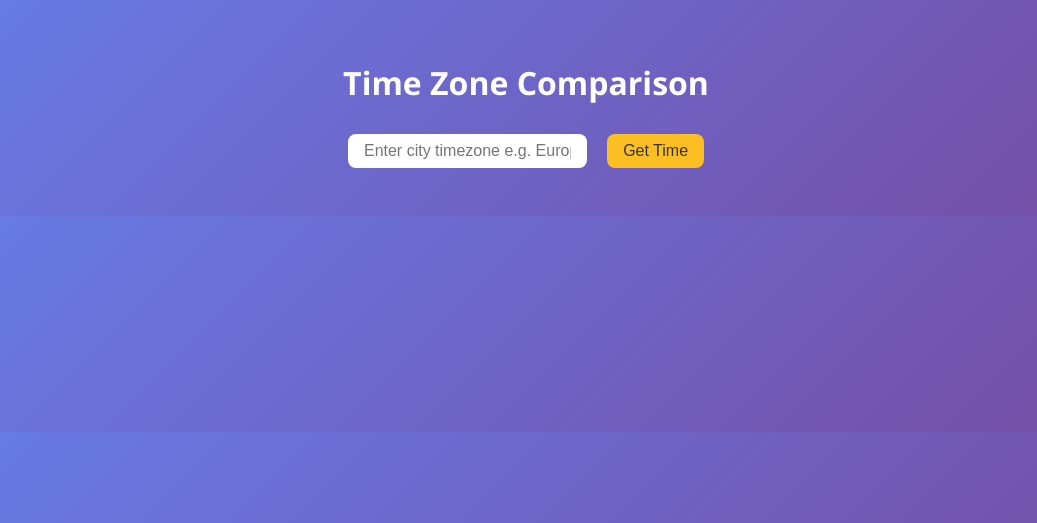
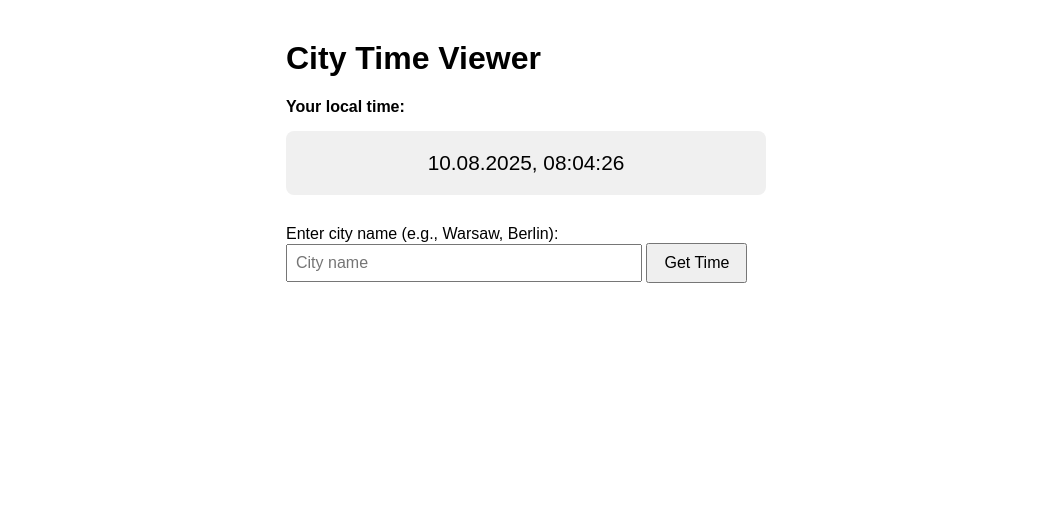
Before and after one commit to lukaszr1230/time, a Flask app: page / in a window 1280 px wide. Shown: the top 523 px of the page, without its empty margins (114-1151 px from the left). Run offline with Flask 3, Linux system fonts and the light colour scheme.

Commit message:
Update index.html

```diff
--- a/templates/index.html
+++ b/templates/index.html
@@ -2,63 +2,79 @@
 <html lang="en">
 <head>
     <meta charset="UTF-8" />
-  <title>Time Zone Comparison</title>
+    <title>City Time Viewer</title>
     <style>
         body {
-      background: linear-gradient(135deg, #667eea, #764ba2);
-      color: white;
-      font-family: 'Segoe UI', Tahoma, Geneva, Verdana, sans-serif;
+            font-family: Arial, sans-serif;
+            max-width: 480px;
+            margin: 40px auto;
+            padding: 0 20px;
+        }
+        .time-box {
+            background: #f0f0f0;
+            border-radius: 8px;
+            padding: 20px;
+            margin-top: 15px;
+            font-size: 1.3em;
             text-align: center;
-      padding: 2rem;
         }
-    input, button {
-      padding: 0.5rem 1rem;
-      margin: 0.5rem;
-      border: none;
-      border-radius: 8px;
-      font-size: 1rem;
+        .error {
+            color: red;
+            margin-top: 15px;
+            font-weight: bold;
         }
-    button {
-      background-color: #fbbf24; /* gold-ish */
-      color: #333;
+        input[type="text"] {
+            width: 70%;
+            padding: 8px;
+            font-size: 1em;
+        }
+        input[type="submit"] {
+            padding: 9px 16px;
+            font-size: 1em;
             cursor: pointer;
-      transition: background-color 0.3s ease;
-    }
-    button:hover {
-      background-color: #f59e0b;
-    }
-    .result {
-      margin-top: 2rem;
-      font-size: 1.5rem;
-      background: rgba(255, 255, 255, 0.15);
-      padding: 1rem;
-      border-radius: 12px;
-      display: inline-block;
         }
     </style>
 </head>
 <body>
-  <h1>Time Zone Comparison</h1>
+    <h1>City Time Viewer</h1>
 
-  <form method="post">
-    <input type="text" name="city" placeholder="Enter city timezone e.g. Europe/Warsaw" required />
-    <button type="submit">Get Time</button>
+    <div>
+        <strong>Your local time:</strong>
+        <div id="local-time" class="time-box">Loading...</div>
+    </div>
+
+    <form method="POST" style="margin-top: 30px;">
+        <label for="city">Enter city name (e.g., Warsaw, Berlin):</label><br/>
+        <input type="text" name="city" id="city" placeholder="City name" required
+               value="{{ city_name if city_name else '' }}"/>
+        <input type="submit" value="Get Time" />
     </form>
 
     {% if city_time %}
-  <div class="result">
-    <div><strong>Your Local Time:</strong> <span id="local-time">Loading...</span></div>
-    <div><strong>{{ city_name }} Time:</strong> {{ city_time }}</div>
+    <div class="time-box" style="margin-top:20px;">
+        <strong>Time in {{ city_name|capitalize }}:</strong><br/>
+        {{ city_time }}
     </div>
+    {% endif %}
+
+    {% if error %}
+    <div class="error">{{ error }}</div>
+    {% endif %}
 
     <script>
         function updateLocalTime() {
+            const localTimeElem = document.getElementById("local-time");
             const now = new Date();
-      document.getElementById('local-time').textContent = now.toLocaleString();
+            const day = String(now.getDate()).padStart(2, '0');
+            const month = String(now.getMonth() + 1).padStart(2, '0');
+            const year = now.getFullYear();
+            const hours = String(now.getHours()).padStart(2, '0');
+            const minutes = String(now.getMinutes()).padStart(2, '0');
+            const seconds = String(now.getSeconds()).padStart(2, '0');
+            localTimeElem.textContent = `${day}.${month}.${year}, ${hours}:${minutes}:${seconds}`;
         }
         updateLocalTime();
         setInterval(updateLocalTime, 1000);
     </script>
-  {% endif %}
 </body>
 </html>
```
Lines whose indentation alone changed are shown as unchanged.
